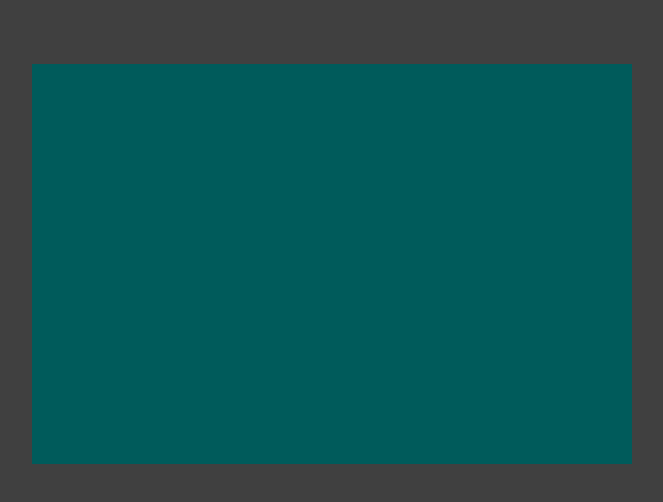
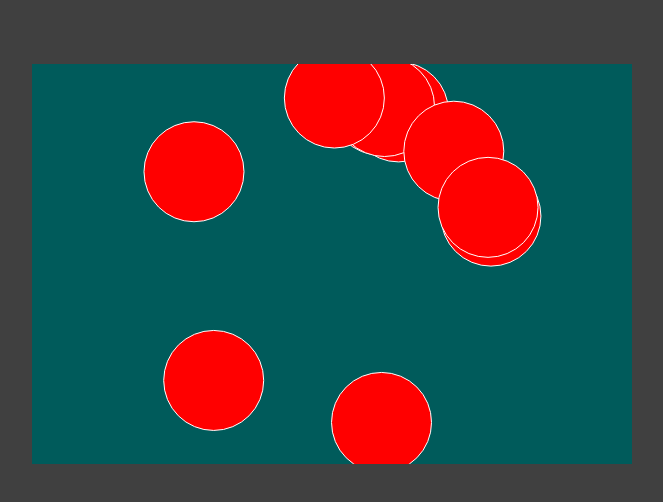
Before and after one commit to scurran/ludum_dare_26, a plain HTML site: page index.html in a window 1280 px wide. Shown: the whole page, without its empty margins (308-971 px from the left). Drawn offline with Linux system fonts and the light colour scheme.

Commit message:
Added particle based entities.
No tests yet as I've mainly been hacking to make
stuff work. Once I've sketched out the basics I'll
sit down and come up with some features I want
then try to TDD them.

```diff
--- a/index.html
+++ b/index.html
@@ -11,6 +11,7 @@
     <div id="wrapper">
     	<canvas id="canvas" width="600" height="400"></canvas>
     </div>
+	<script src="script/entities/junk.js" type="text/javascript"></script>
 	<script src="script/gameplay.js" type="text/javascript"></script>
 	<script src="script/main.js" type="text/javascript"></script>
 </body>
--- /dev/null
+++ b/script/entities/junk.js
@@ -0,0 +1,31 @@
+var junk = (function () {
+
+    var update, spawn, __ = {};
+
+    update = function (delta, ctx) {
+        this.x += this.speed * delta * Math.sin(this.direction);
+        this.y += this.speed * delta * Math.cos(this.direction);
+
+        ctx.fillStyle = 'red';
+        ctx.strokeStyle = 'white';
+        ctx.beginPath();
+        ctx.arc(this.x, this.y, 50, 0, 2*Math.PI);
+        ctx.fill();
+        ctx.stroke();
+    };
+
+    spawn = function () {
+        return {
+            x: 300,
+            y: 200,
+            direction: Math.random() * (Math.PI * 2),
+            speed: 1,
+            update: update,
+        };
+    };
+
+    return {
+        spawn: spawn
+    };
+
+}());
--- a/script/gameplay.js
+++ b/script/gameplay.js
@@ -2,12 +2,18 @@ var gamePlay = (function() {
 
     var update,
         init,
-        context, __ = {};
+        context,
+        __ = {};
 
     __.backgroundCount = 0;
+    __.entities = []
 
     init = function (ctx) {
+        var i, max;
         context = ctx;
+        for (i = 0, max = 10; i < max; i++) {
+            __.entities.push(junk.spawn());
+        }
     };
 
     __.generateBackgroundColor = function (delta) {
@@ -21,8 +27,12 @@ var gamePlay = (function() {
     };
 
     update = function (delta) {
+        var i, entitiesCount;
         context.fillStyle = __.generateBackgroundColor(delta);
         context.fillRect(0, 0, 600, 400);
+        for (i = 0, entitiesCount = __.entities.length; i < entitiesCount; i++) {
+            __.entities[i].update(delta,context);
+        }
     };
 
     return {
```
